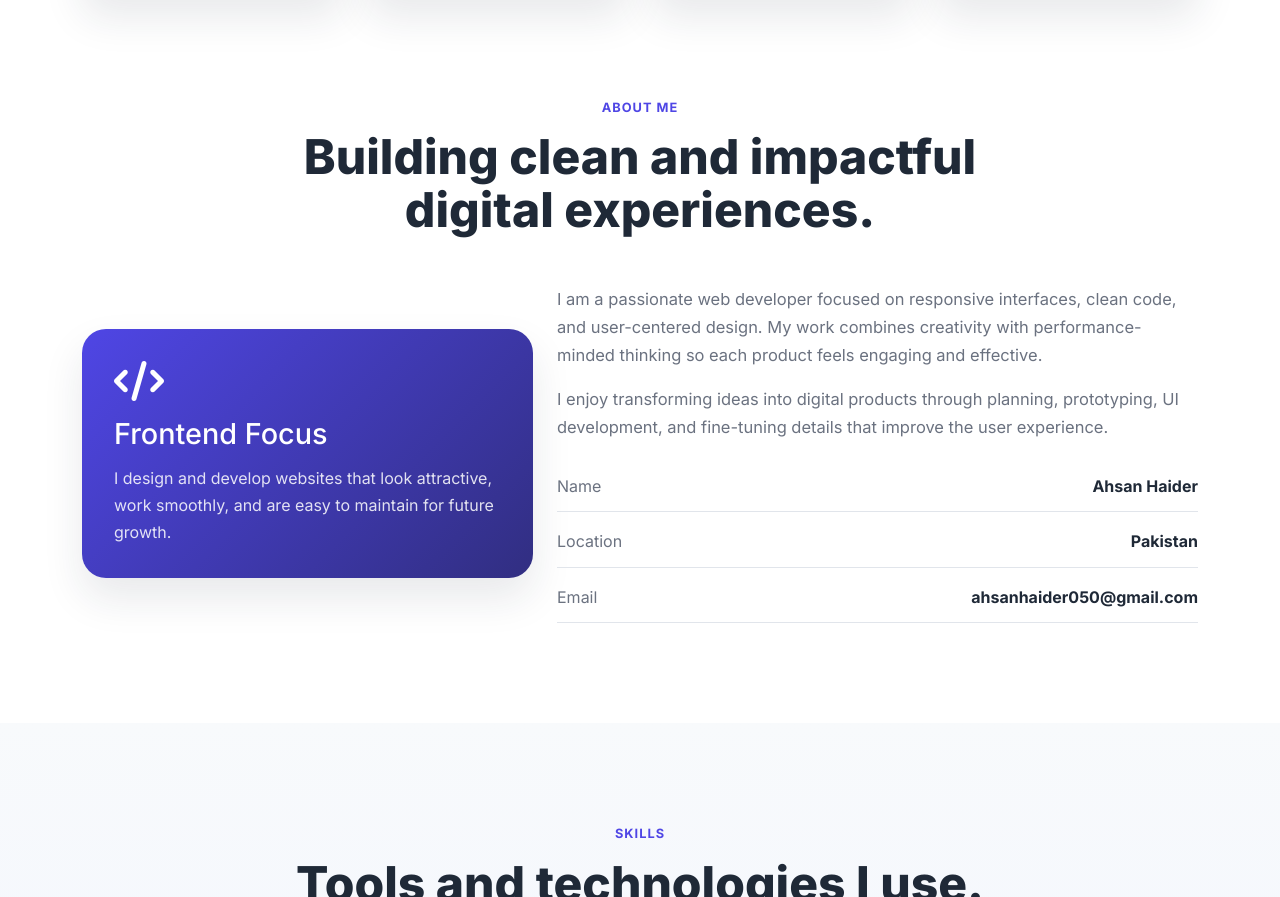
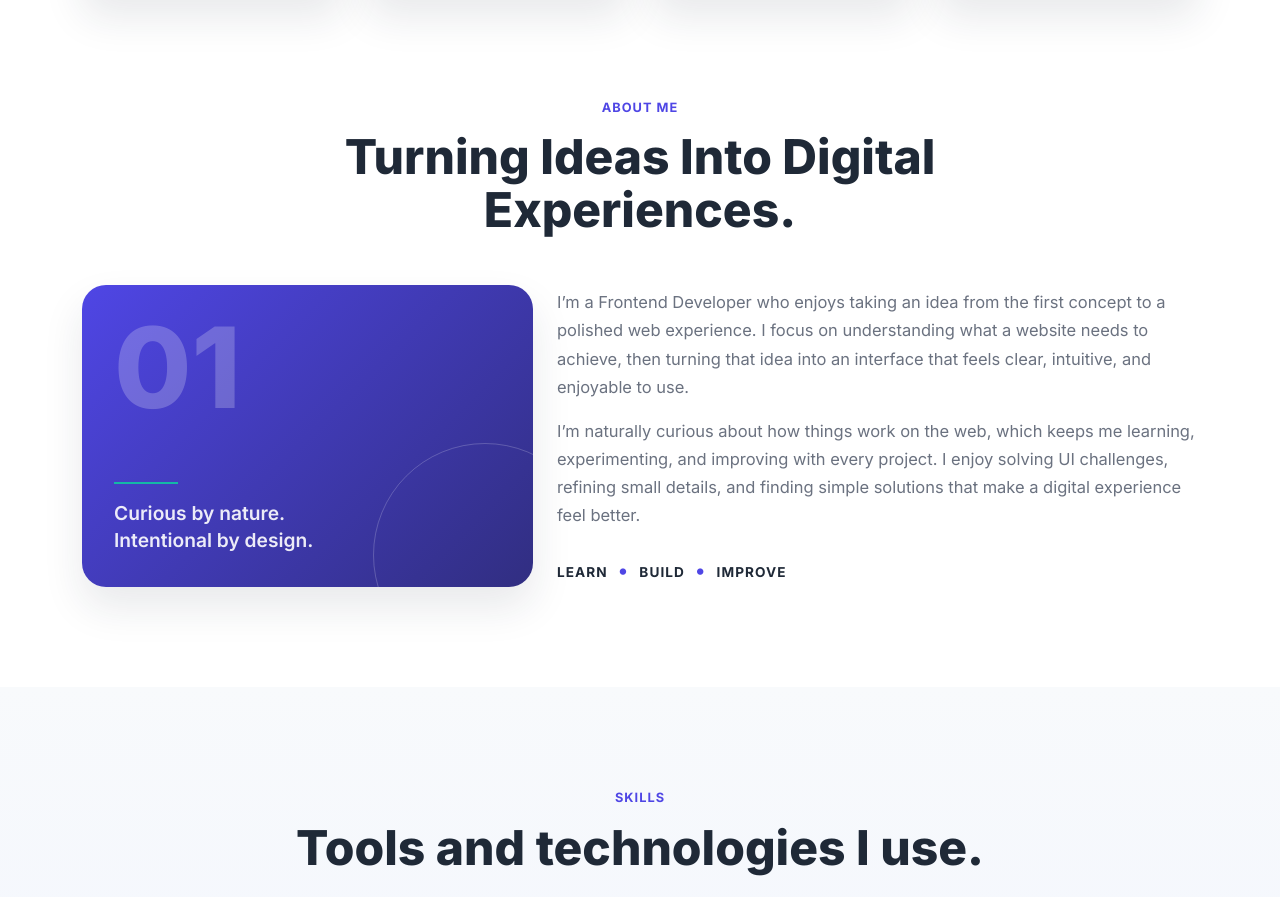
Before and after one commit to ahsanhaider-110/Ahsan, a website: page index.html in a window 1280 px wide. Shown: the part 1048-1945 px from the top of the page. Drawn offline with nearby package versions, Linux system fonts and the light colour scheme.

Commit message:
Refactor about section styles and HTML structure
- Updated CSS classes from .about-card to .about-visual for better semantic structure.
- Enhanced visual elements with new styles for number and line indicators.
- Revised HTML content for the about section, changing headings and descriptions to better reflect the developer's focus and approach.
- Replaced the info list with a signature section to highlight key actions (Learn, Build, Improve).

```diff
--- a/assets/scss/styles.scss
+++ b/assets/scss/styles.scss
@@ -334,51 +334,81 @@ a {
     }
 }
 
-.about-card {
+.about-visual {
+    position: relative;
+    min-height: 300px;
+    padding: 2rem;
     border-radius: 24px;
     background: linear-gradient(135deg, $primary, $primary-dark);
     color: $white;
-    padding: 2rem;
     box-shadow: $shadow-soft;
+    overflow: hidden;
 
-    i {
-        font-size: 2.5rem;
-        margin-bottom: 1rem;
-    }
-
-    h3 {
-        margin-bottom: 0.8rem;
-        font-size: 1.8rem;
-    }
-
-    p {
-        color: rgba(255, 255, 255, 0.85);
-        margin: 0;
+    &::after {
+        content: '';
+        position: absolute;
+        right: -4rem;
+        bottom: -5rem;
+        width: 14rem;
+        height: 14rem;
+        border: 1px solid rgba(255, 255, 255, 0.2);
+        border-radius: 50%;
     }
 }
 
-.about-content {
+.about-visual-number {
+    position: relative;
+    z-index: 1;
+    display: block;
+    font-size: clamp(4rem, 9vw, 7rem);
+    font-weight: 800;
+    line-height: 0.9;
+    opacity: 0.22;
+}
+
+.about-visual-line {
+    position: relative;
+    z-index: 1;
+    width: 4rem;
+    height: 2px;
+    margin: 4rem 0 1rem;
+    background: $accent;
+}
+
+.about-visual p {
+    position: relative;
+    z-index: 1;
+    margin: 0;
+    color: rgba(255, 255, 255, 0.9);
+    font-size: 1.2rem;
+    font-weight: 600;
+    line-height: 1.45;
+}
+
+.about-story {
+    max-width: 720px;
+
     p {
         color: $text-soft;
         font-size: 1.03rem;
     }
 }
 
-.info-list {
-    display: grid;
-    gap: 1rem;
+.about-signature {
+    display: flex;
+    align-items: center;
+    flex-wrap: wrap;
+    gap: 0.75rem;
     margin-top: 2rem;
+    color: $text;
+    font-size: 0.85rem;
+    font-weight: 700;
+    letter-spacing: 0.08em;
+    text-transform: uppercase;
 
-    div {
-        display: flex;
-        justify-content: space-between;
-        gap: 1rem;
-        border-bottom: 1px solid $border;
-        padding-bottom: 0.7rem;
-    }
-
-    span {
-        color: $text-soft;
+    i {
+        color: $primary;
+        font-size: 0.4rem;
     }
 }
 
--- a/index.html
+++ b/index.html
@@ -147,46 +147,32 @@
         <section id="about" class="section">
             <div class="container">
                 <div class="section-header reveal">
-                    <p class="eyebrow">About me</p>
-                    <h2>Building clean and impactful digital experiences.</h2>
+                    <p class="eyebrow">About Me</p>
+                    <h2>Turning Ideas Into Digital Experiences.</h2>
                 </div>
 
                 <div class="row align-items-center gy-5">
                     <div class="col-lg-5 reveal">
-                        <div class="about-card">
-                            <i class="fa-solid fa-code"></i>
-                            <h3>Frontend Focus</h3>
-                            <p>
-                                I design and develop websites that look attractive, work smoothly,
-                                and are easy to maintain for future growth.
-                            </p>
+                        <div class="about-visual">
+                            <span class="about-visual-number">01</span>
+                            <div class="about-visual-line"></div>
+                            <p>Curious by nature.<br />Intentional by design.</p>
                         </div>
                     </div>
                     <div class="col-lg-7 reveal">
-                        <div class="about-content">
+                        <div class="about-story">
                             <p>
-                                I am a passionate web developer focused on responsive interfaces,
-                                clean code, and user-centered design. My work combines creativity
-                                with performance-minded thinking so each product feels engaging and effective.
+                                I’m a Frontend Developer who enjoys taking an idea from the first concept to a polished web experience. I focus on understanding what a website needs to achieve, then turning that idea into an interface that feels clear, intuitive, and enjoyable to use.
                             </p>
                             <p>
-                                I enjoy transforming ideas into digital products through planning,
-                                prototyping, UI development, and fine-tuning details that improve
-                                the user experience.
+                                I’m naturally curious about how things work on the web, which keeps me learning, experimenting, and improving with every project. I enjoy solving UI challenges, refining small details, and finding simple solutions that make a digital experience feel better.
                             </p>
-                            <div class="info-list">
-                                <div>
-                                    <span>Name</span>
-                                    <strong>Ahsan Haider</strong>
-                                </div>
-                                <div>
-                                    <span>Location</span>
-                                    <strong>Pakistan</strong>
-                                </div>
-                                <div>
-                                    <span>Email</span>
-                                    <strong>ahsanhaider050@gmail.com</strong>
-                                </div>
+                            <div class="about-signature">
+                                <span>Learn</span>
+                                <i class="fa-solid fa-circle"></i>
+                                <span>Build</span>
+                                <i class="fa-solid fa-circle"></i>
+                                <span>Improve</span>
                             </div>
                         </div>
                     </div>
```
Also changed, not shown: assets/css/styles.css, assets/scss/styles.css, 1 other file.
